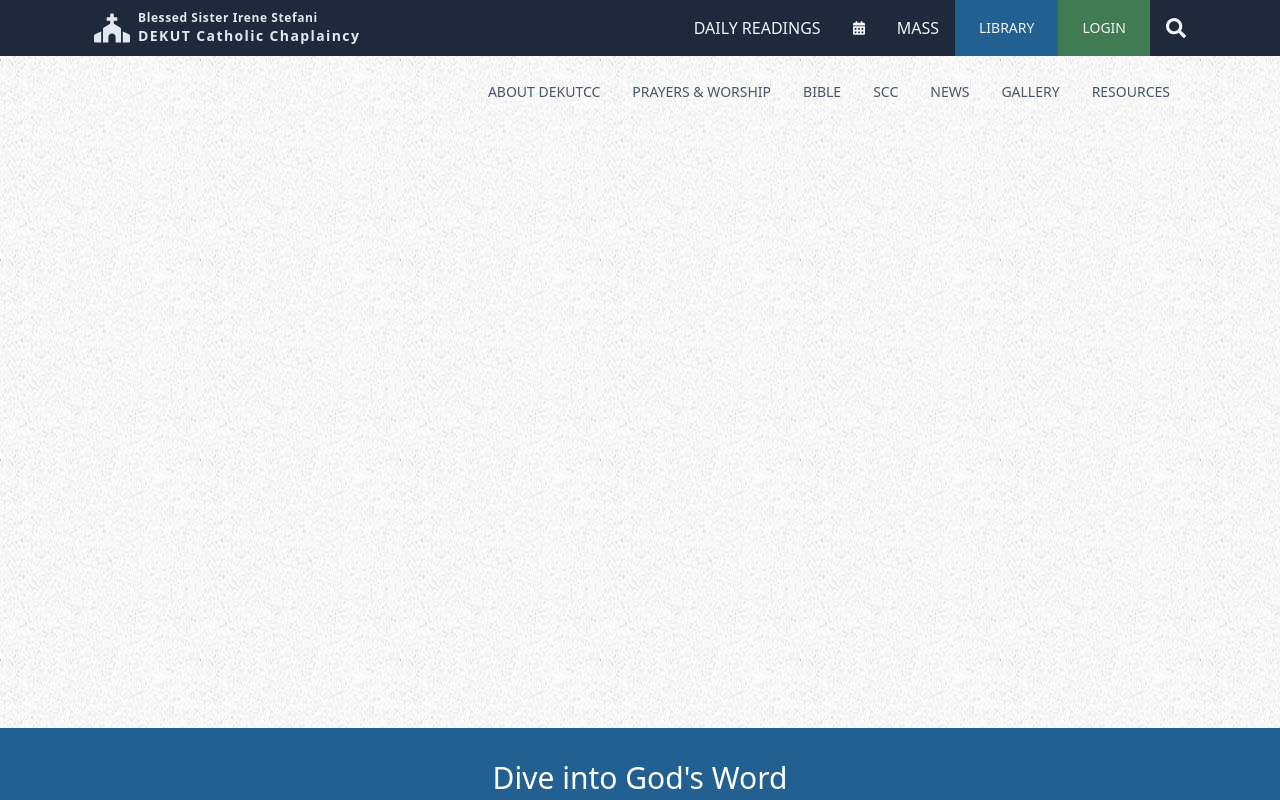
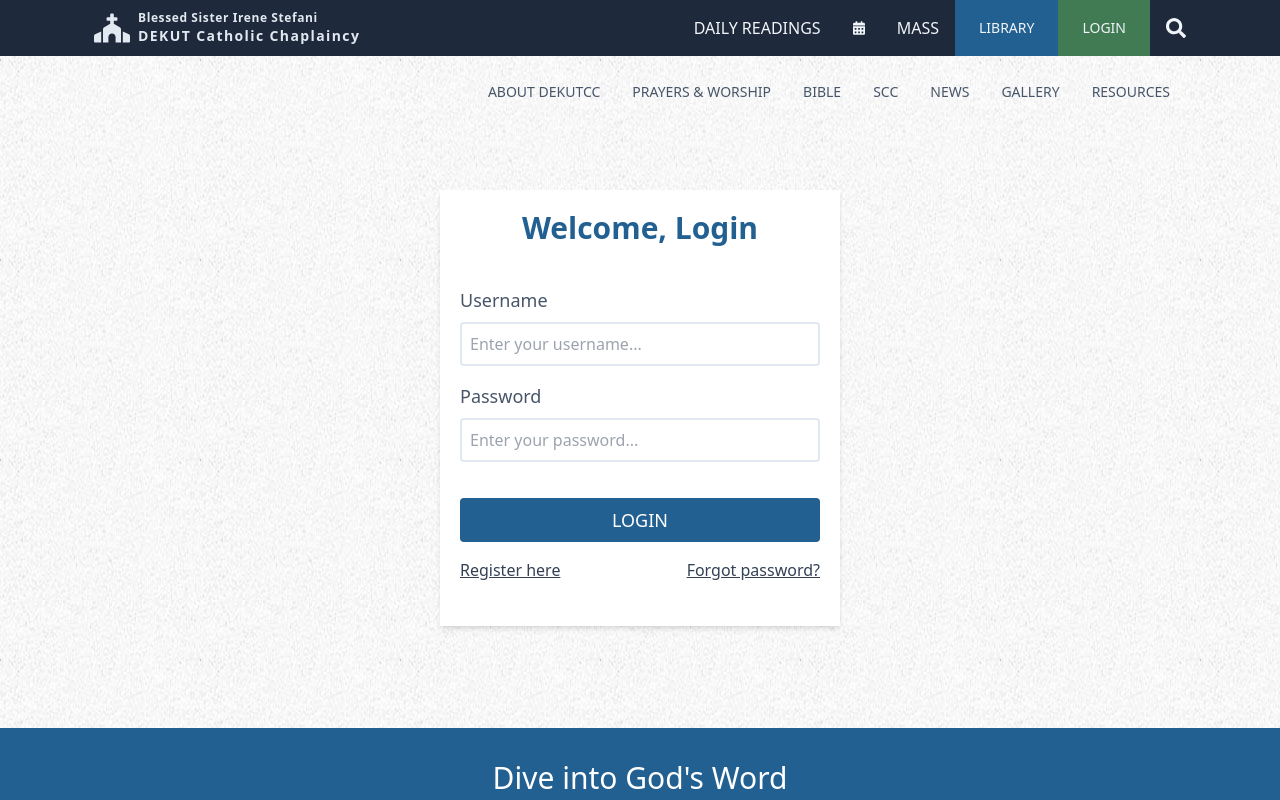
Before and after one commit to marville001/caweb-new, a React (Create React App) app: page /register in a window 1280 px wide. Shown: the top 800 px of the page. Built offline with nearby package versions, Linux system fonts and the light colour scheme.

Commit message:
Added register page

```diff
--- a/src/App.js
+++ b/src/App.js
@@ -6,6 +6,7 @@ import GetConnected from "./pages/GetConnected";
 import Home from "./pages/Home";
 import Leadership from "./pages/Leadership";
 import Login from "./pages/Login";
+import Register from "./pages/Register";
 
 function App() {
   return (
@@ -15,6 +16,7 @@ function App() {
         <Routes>
           <Route exact path="/" element={<Home />} />
           <Route exact path="/login" element={<Login />} />
+          <Route exact path="/register" element={<Register />} />
           <Route path="/readings" element={<Home />} />
           <Route path="/about" element={<About />} />
           <Route path="/leadership" element={<Leadership />} />
--- /dev/null
+++ b/src/pages/Register.jsx
@@ -0,0 +1,45 @@
+import React from "react";
+import { Link } from "react-router-dom";
+
+const Register = () => {
+  return (
+    <div className="flex justify-center items-center min-h-[70vh]">
+      <div className="shadow-md p-5 bg-white min-w-[400px]">
+        <h1 className="text-center font-bold text-3xl text-dodge-blue">
+          Welcome, Login
+        </h1>
+        <div className="py-6">
+          <div className="form-group my-4">
+            <label htmlFor="username" className="text-lg text-slate-600">
+              Username
+            </label>
+            <input
+              type="text"
+              className="p-2 block border-slate-200 border-2 w-full rounded mt-2"
+              placeholder="Enter your username..."
+            />
+          </div>
+          <div className="form-group my-4">
+            <label htmlFor="password" className="text-lg text-slate-600">
+              Password
+            </label>
+            <input
+            id="password"
+              type="password"
+              className="p-2 block border-slate-200 border-2 w-full rounded mt-2"
+              placeholder="Enter your password..."
+            />
+          </div>
+
+          <button className="w-full p-2 mt-5 text-white text-center text-lg uppercase bg-dodge-blue rounded cursor-pointer">Login</button>
+          <div className="flex justify-between mt-4">
+              <Link className="text-md font-medium text-slate-700 underline" to="/register">Register here</Link>
+              <Link className="text-md font-medium text-slate-700 underline" to="/forgot-pass">Forgot password?</Link>
+          </div>
+        </div>
+      </div>
+    </div>
+  );
+};
+
+export default Register;
```
